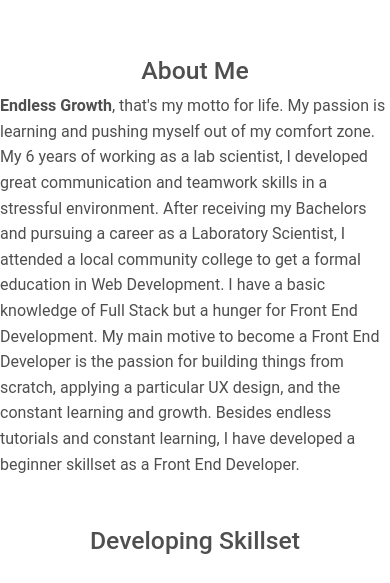
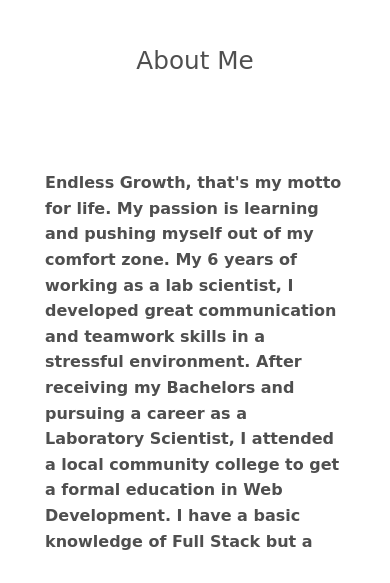
Before and after one commit to antonio-b/portfolio, a plain HTML site: page index.html in a window 390 px wide. Shown: the part 846-1429 px from the top of the page. Drawn offline with nearby package versions, Linux system fonts and the light colour scheme.

Commit message:
portfolio front end upgrade

```diff
--- a/index.html
+++ b/index.html
@@ -25,22 +25,12 @@
           </div>
         </div>
 
-
-    <!--setting nav bar inline-->
-    <!-- <div class = "nav" id = "nav">
-        <nav>
-          <a href="antonio-b.pdf" target="blank">Resume</a><!resume opens in pdf in new window-->
-          <!-- <a href ="https://github.com/antonio-b" target="blank">GitHub</a>
-          <a href ="mailto:antonio.belcher82@yahoo.com">Email</a>
-          <a href ="https://www.linkedin.com/in/antonio-belcher-758884162/">LinkedIn</a>
-        </nav>
-   </div><!div "nav"-->
-
     <div class= "about" id="about">
+          <h2>About Me</h2>
 
          <div class="about_me">
-           <h2>About Me</h2>
-            <p><strong>Endless Growth</strong>, that's my motto for life. My passion is learning and pushing myself out of my comfort zone. My 6 years of working as a lab scientist, I developed great communication and teamwork skills in a stressful environment.  After receiving my Bachelors and pursuing a career as a Laboratory Scientist, I attended a local community college to get a formal education in Web Development. I have a basic knowledge of Full Stack but a hunger for Front End Development. My main motive to become a Front End Developer is the passion for building things from scratch, applying a particular UX design, and the constant learning and growth. Besides endless tutorials and constant learning, I have developed a beginner skillset as a Front End Developer. </p>
+           <span><img id="fronthead" src="problem.jpg" alt="problem solving skill"></span>
+            <p id ="headshot"><strong>Endless Growth</strong>, that's my motto for life. My passion is learning and pushing myself out of my comfort zone. My 6 years of working as a lab scientist, I developed great communication and teamwork skills in a stressful environment.  After receiving my Bachelors and pursuing a career as a Laboratory Scientist, I attended a local community college to get a formal education in Web Development. I have a basic knowledge of Full Stack but a hunger for Front End Development. My main motive to become a Front End Developer is the passion for building things from scratch, applying a particular UX design, and the constant learning and growth. Besides endless tutorials and constant learning, I have developed a beginner skillset as a Front End Developer. </p>
         </div><!--div "about_me"-->
 
           <div class="carousel">
--- a/portfolio.css
+++ b/portfolio.css
@@ -47,7 +47,8 @@ body {
 //$apothem: 482.842712474619px; // == $item-width / (2 * tan(PI / $n))
 */
 .carousel {
-  padding: 20px;
+
+  padding: 80px;
   perspective: 500px;
   overflow: hidden;
   transition: transform 0.5s ease-in;
@@ -82,6 +83,9 @@ body {
   height:200px;
   width:200px;
 
+}
+.mb-4 >a{
+  font-size: 20px !important;
 }
 .carousel figure img:nth-child(2) {
   transform: rotateY(0.7853981634rad);
@@ -218,17 +222,30 @@ color:white;
 }
 .about {
  background-color: white;
- height: 800px;
+ height: 1000px;
  width:100%;
-
-}
-.about_me {
-  width:100%;
- overflow:hidden;
- height:300px;
- padding-top: 50px;
+ margin-top: 40px;
 }
 
+.about_me {
+  display:flex;
+  overflow:hidden;
+  height:400px;
+  padding-top: 50px;
+  margin-top: 50px;
+  margin-bottom:  15px;
+  padding: 45px;
+}
+#headshot{
+  font-family: Apple Chancery, cursive, URW Chancery L, cursive;
+  border-radius: 10px;
+  width:100%;
+  height:100%;
+  padding:20px;
+  margin-left:30%;
+  font-size:16px;
+  background-color: rgba(0, 0, 0, 0.2);
+}
 h4{
  height:75px;
 }
@@ -320,10 +337,11 @@ footer {
 }
 
 h2 {
-text-align: center;
-margin-bottom:30px;
-margin-top: 30px;
-flex-basis: 100%;
+  font-family: Apple Chancery, cursive, URW Chancery L, cursive;
+  text-align: center;
+  margin-bottom:50px;
+  margin-top: 50px;
+  flex-basis: 100%;
 }
 
 .project{
@@ -509,7 +527,17 @@ ul{
 }
 
 }
-
+@media screen and (max-width:1200px){
+  #headshot{
+    border:1.5px solid black;
+    border-radius: 10px;
+    width:100%;
+    height:100%;
+    padding:20px;
+    margin-left:30%;
+    font-size:12px;
+  }
+}
  @media screen and (min-width:901px) and (max-width:1445px){
 p{
  font-size: 12px;
@@ -530,6 +558,7 @@ p{
 .contain{
  height:650px;
 }
+
 }
 
 @media only screen and (min-width: 450px) and (max-width: 900px) {
@@ -544,16 +573,25 @@ p{
  transition: 1s;
  margin-left:80px;
 }
+#headshot{
+  border:none;
+
+  width:100%;
+  height:100%;
+  padding:20px;
+  margin-left:15%;
+  font-size:16px;
+}
+#fronthead{
+  display:none;
+}
 .book{
    width:72%;
 }
  .contain{
  height:700px;
 }
-.about{
-  height:825px;
 
-}
 h4{
  height:75px;
 
@@ -597,30 +635,39 @@ ul{
  width: 55%;
  margin-left:80px;
  }
-.about_me, .carousel{
-  height:500px;
+.about_me{
+  height:425px;
 }
-.about{
-  height:725px;
-
+.carousel{
+  height:355px;
 }
 .contain{
- height:700px;
+    margin-top:50px;
+ height:550px;
 }
-.about{
-  height:825px;
 
-}
 .images{
   height:200px;
   width:200px;
 
 }
 .carousel figure {
-  margin: 0;
+  margin: 0px;
   width: 300px;
   transform-style: preserve-3d;
   transition: transform 0.5s;
   transform-origin: 50% 50% -482.8427124746px;
 }
+#headshot{
+  border:none;
+width:100%;
+margin:0;
+padding:0;
+font-size:16px;
+  background-color: white;
+  font-weight:bold;
 }
+#fronthead{
+  display:none;
+}
+}
--- a/portfolio.js
+++ b/portfolio.js
@@ -125,8 +125,8 @@ class Diamond {
 
 let diamondArray = [];
 
-for (let i = 0; i < 600; i++) {
-  let width = Math.random() * 2 + 4;
+for (let i = 0; i < 650; i++) {
+  let width = Math.random() * 1 + 4;
   let x = Math.random() * window.innerWidth;
   let dx = (Math.random() - 0.5) * 1;
   let y = Math.random() * window.innerHeight;
```
